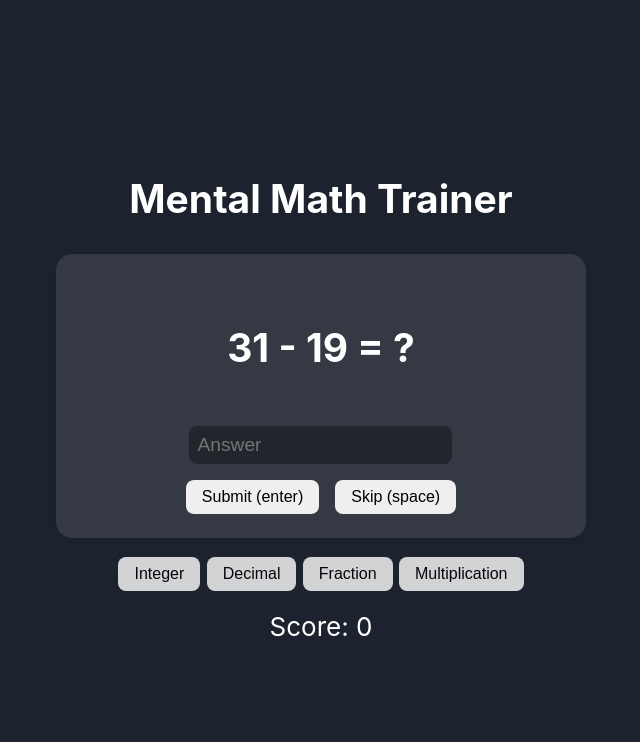
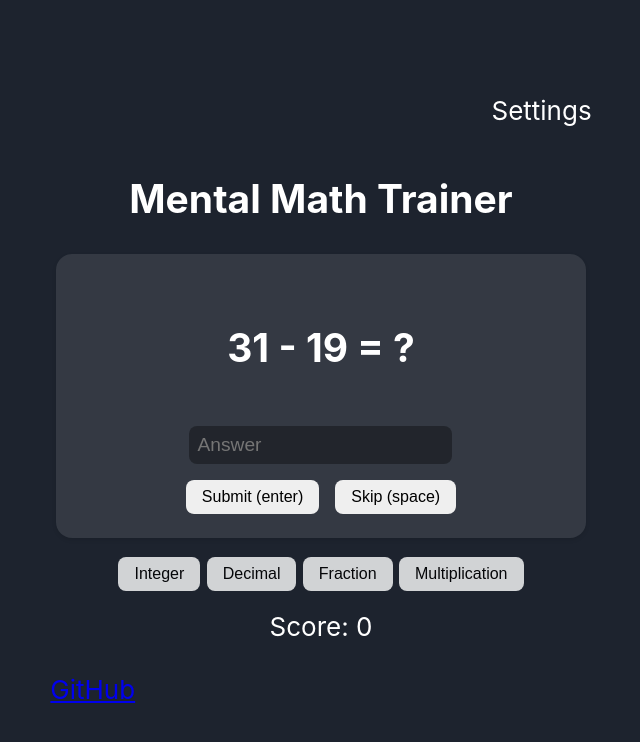
Before and after one commit to maanbanaan/mental-math-app, a React (Create React App) app in the folder react-app/: page / in a window 1280 px wide. Shown: the top 742 px of the page, without its empty margins (319-959 px from the left). Built offline with nearby package versions, Linux system fonts and the light colour scheme.

Commit message:
add header and footer components; update layout styles

```diff
--- a/react-app/src/App.css
+++ b/react-app/src/App.css
@@ -8,8 +8,8 @@ body {
   text-align: center;
   background-color: #1d232e;
   min-height: 100vh;
-  height: 100%;
-  width: 100%;
+  height: 100vh;
+  width: 100vw;
   display: flex;
   flex-direction: column;
   align-items: center;
--- /dev/null
+++ b/react-app/src/components/Footer.tsx
@@ -0,0 +1,16 @@
+import React from 'react';
+import '../styles/Footer.css';
+
+interface FooterProps {
+
+}
+
+const Footer: React.FC<FooterProps> = ({ }) => {
+    return (
+        <div className="footer">
+            <a href="https://github.com">GitHub</a>
+        </div>
+    );
+};
+
+export default Footer;
--- a/react-app/src/components/FractionDisplay.tsx
+++ b/react-app/src/components/FractionDisplay.tsx
@@ -1,4 +1,3 @@
-
 import React from 'react';
 import { Fraction } from 'fractional';
 import '../styles/FractionDisplay.css';
--- /dev/null
+++ b/react-app/src/components/Header.tsx
@@ -0,0 +1,16 @@
+import React from 'react';
+import '../styles/Header.css';
+
+interface HeaderProps {
+
+}
+
+const Header: React.FC<HeaderProps> = ({ }) => {
+    return (
+        <div className="header">
+            <span>Settings</span>
+        </div>
+    );
+};
+
+export default Header;
--- a/react-app/src/pages/MainPage.tsx
+++ b/react-app/src/pages/MainPage.tsx
@@ -1,5 +1,7 @@
 import React, { useState, useEffect } from "react";
 import { QuestionFactory } from "../utils/generator";
+import Header from "../components/Header";
+import Footer from "../components/Footer";
 import "../styles/MainPage.css";
 
 const MainPage: React.FC = () => {
@@ -30,7 +32,7 @@ const MainPage: React.FC = () => {
 
     // Make generateNewQuestion depend on activeTypes
     const generateNewQuestion = React.useCallback(() => {
-        console.log(activeTypes)
+        console.log(activeTypes);
         try {
             const newQuestion = QuestionFactory.createRandomQuestion(
                 "medium",
@@ -92,7 +94,9 @@ const MainPage: React.FC = () => {
 
     return (
         <div className="main-page">
-            <div className="header">
+            <Header />
+            <div className="main-content">
+                <div className="title">
                     <h2>Mental Math Trainer</h2>
                 </div>
                 <div className="question-container">
@@ -122,7 +126,7 @@ const MainPage: React.FC = () => {
                         </div>
                     </form>
                 </div>
-            <div className="footer">
+                <div className="toggle-buttons">
                     {Object.keys(QuestionFactory.questionTypes).map((type) => (
                         <button
                             key={type}
@@ -137,6 +141,9 @@ const MainPage: React.FC = () => {
                 </div>
                 <div className="score">Score: {score}</div>
             </div>
+
+            <Footer />
+        </div>
     );
 };
 
--- /dev/null
+++ b/react-app/src/styles/Footer.css
@@ -0,0 +1,8 @@
+.footer {
+    display: flex;
+    align-items: center;
+    justify-content: left;
+    width: 100%;
+    padding: 1rem 1.5rem;
+    box-sizing: border-box;
+}
--- /dev/null
+++ b/react-app/src/styles/Header.css
@@ -0,0 +1,8 @@
+.header {
+    display: flex;
+    align-items: center;
+    justify-content: right;
+    width: 100%;
+    padding: 1rem 1.5rem;
+    box-sizing: border-box;
+}
```
Lines whose indentation alone changed are shown as unchanged.
